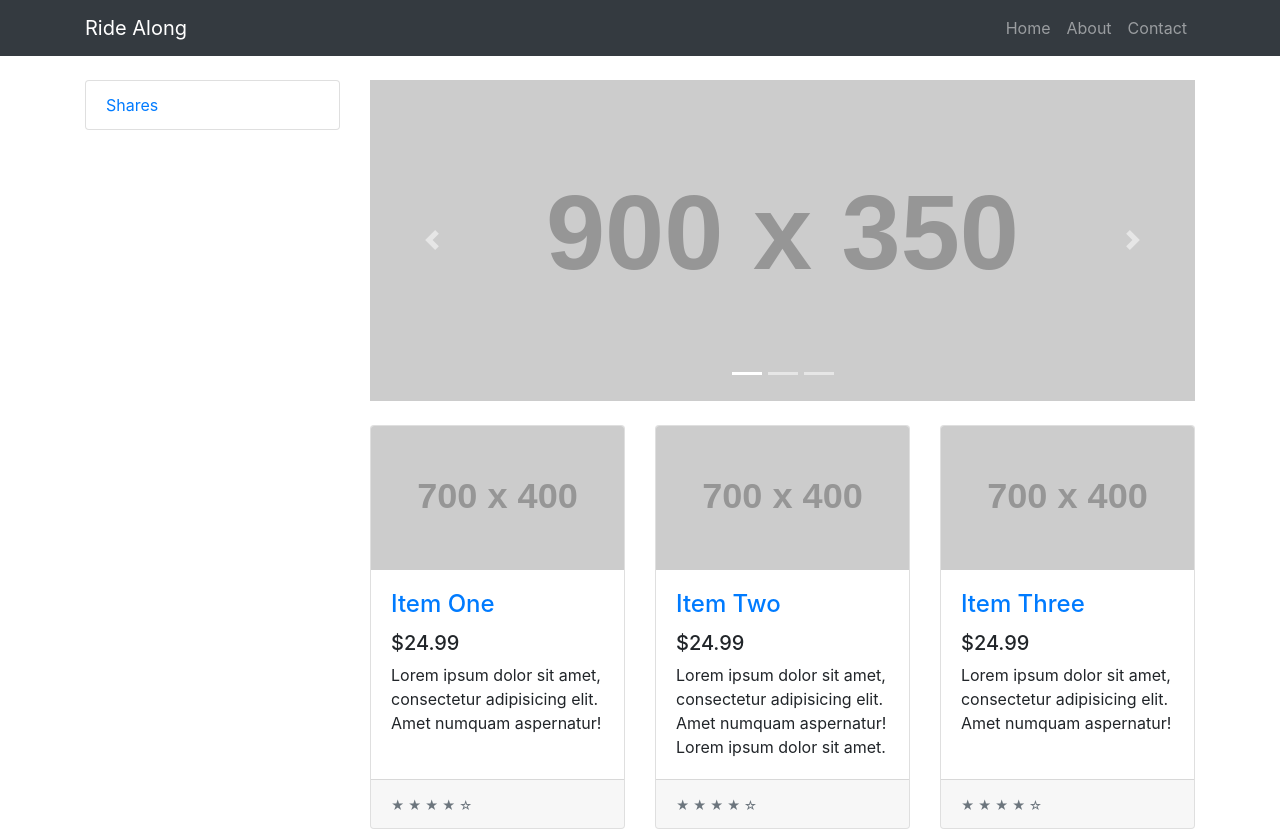
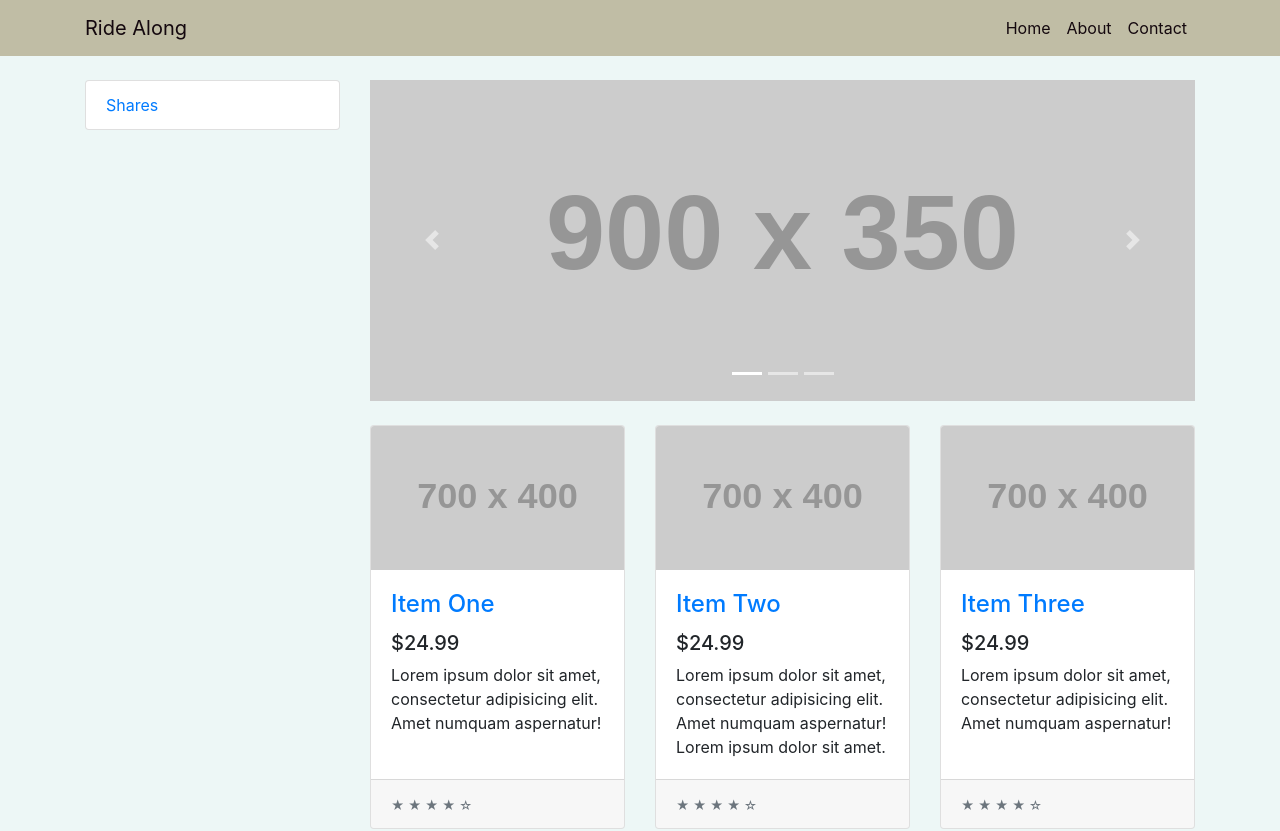
Before and after one commit to 1804-Apr-USFdotnet/Project2-RideShare, an Angular app in the folder RideAlongClient/: page / in a window 1280 px wide. Shown: the top 831 px of the page. Built offline with nearby package versions, Linux system fonts and the light colour scheme.

Commit message:
add more style classes and change some colors in the layout

```diff
--- a/RideAlongClient/src/app/app.component.html
+++ b/RideAlongClient/src/app/app.component.html
@@ -1,20 +1,20 @@
 <!-- Navigation -->
-<nav class="navbar navbar-expand-sm navbar-dark bg-dark fixed-top">
+<nav class="navbar navbar-expand-sm grey-bg fixed-top">
   <div class="container">
-    <a class="navbar-brand clickable" [routerLink]="['/']">Ride Along</a>
+    <a class="navbar-brand clickable black-c" [routerLink]="['/']">Ride Along</a>
     <button class="navbar-toggler" type="button" data-toggle="collapse" data-target="#navbarResponsive" aria-controls="navbarResponsive" aria-expanded="false" aria-label="Toggle navigation">
       <span class="navbar-toggler-icon"></span>
     </button>
     <div class="collapse navbar-collapse" id="navbarResponsive">
       <ul class="navbar-nav ml-auto">
         <li class="nav-item clickable" [routerLink]="['/']">
-          <a class="nav-link">Home</a>
+          <a class="nav-link black-c">Home</a>
         </li>
         <li class="nav-item clickable" [routerLink]="['/about']">
-          <a class="nav-link" >About</a>
+          <a class="nav-link black-c" >About</a>
         </li>
         <li class="nav-item clickable" [routerLink]="['/contact']">
-          <a class="nav-link">Contact</a>
+          <a class="nav-link black-c">Contact</a>
         </li>
       </ul>
     </div>
--- a/RideAlongClient/src/app/app.component.ts
+++ b/RideAlongClient/src/app/app.component.ts
@@ -7,5 +7,4 @@ import { Component } from '@angular/core';
 })
 export class AppComponent {
   title = 'app';
-  isCollapsed: boolean = true;
 }
--- a/RideAlongClient/src/index.html
+++ b/RideAlongClient/src/index.html
@@ -8,7 +8,7 @@
   <meta name="viewport" content="width=device-width, initial-scale=1">
   <link rel="icon" type="image/x-icon" href="favicon.ico">
 </head>
-<body>
+<body class="light-grey-bg">
   <app-root></app-root>
 </body>
 </html>
--- a/RideAlongClient/src/styles.css
+++ b/RideAlongClient/src/styles.css
@@ -25,7 +25,7 @@ body {
 /* BRAND COLOR STYLES */
 
 .dark-blue-bg {
-  backgound-color: #1E3888 !important;
+  background-color: #1E3888 !important;
 }
 
 .dark-blue-c {
@@ -33,7 +33,7 @@ body {
 }
 
 .light-blue-bg {
-  backgound-color: #47A8BD !important;
+  background-color: #47A8BD !important;
 }
 
 .light-blue-c {
@@ -41,7 +41,7 @@ body {
 }
 
 .yellow-bg {
-  backgound-color: #F5E663 !important;
+  background-color: #F5E663 !important;
 }
 
 .yellow-c {
@@ -49,7 +49,7 @@ body {
 }
 
 .orange-bg {
-  backgound-color: #FFAD69 !important;
+  background-color: #FFAD69 !important;
 }
 
 .orange-c {
@@ -57,7 +57,7 @@ body {
 }
 
 .maroon-bg {
-  backgound-color: #9C3848 !important;
+  background-color: #9C3848 !important;
 }
 
 .maroon-c {
@@ -65,7 +65,7 @@ body {
 }
 
 .light-grey-bg {
-  backgound-color: #EDF7F6 !important;
+  background-color: #EDF7F6 !important;
 }
 
 .light-grey-c {
@@ -73,7 +73,7 @@ body {
 }
 
 .grey-bg {
-  backgound-color: #C0BDA5 !important;
+  background-color: #C0BDA5 !important;
 }
 
 .grey-c {
@@ -81,7 +81,7 @@ body {
 }
 
 .black-bg {
-  backgound-color: #14080E !important;
+  background-color: #14080E !important;
 }
 
 .black-c {
```
